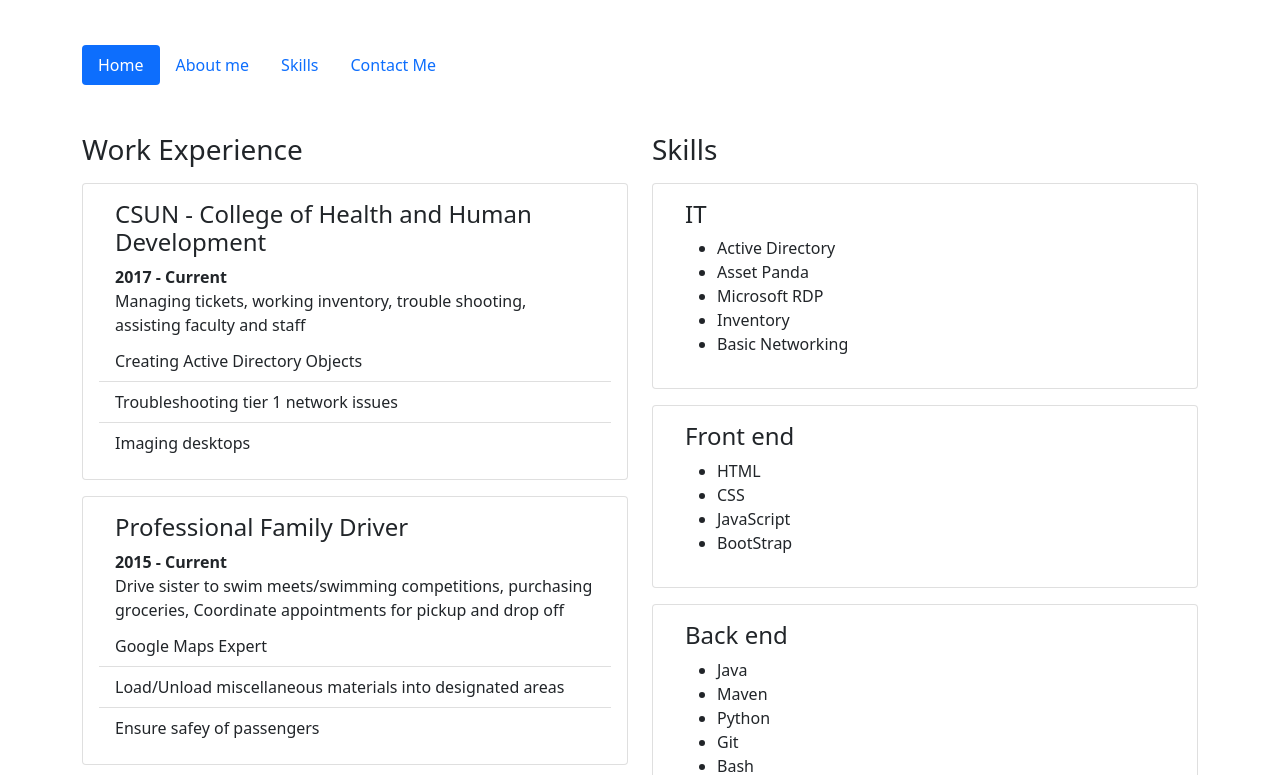
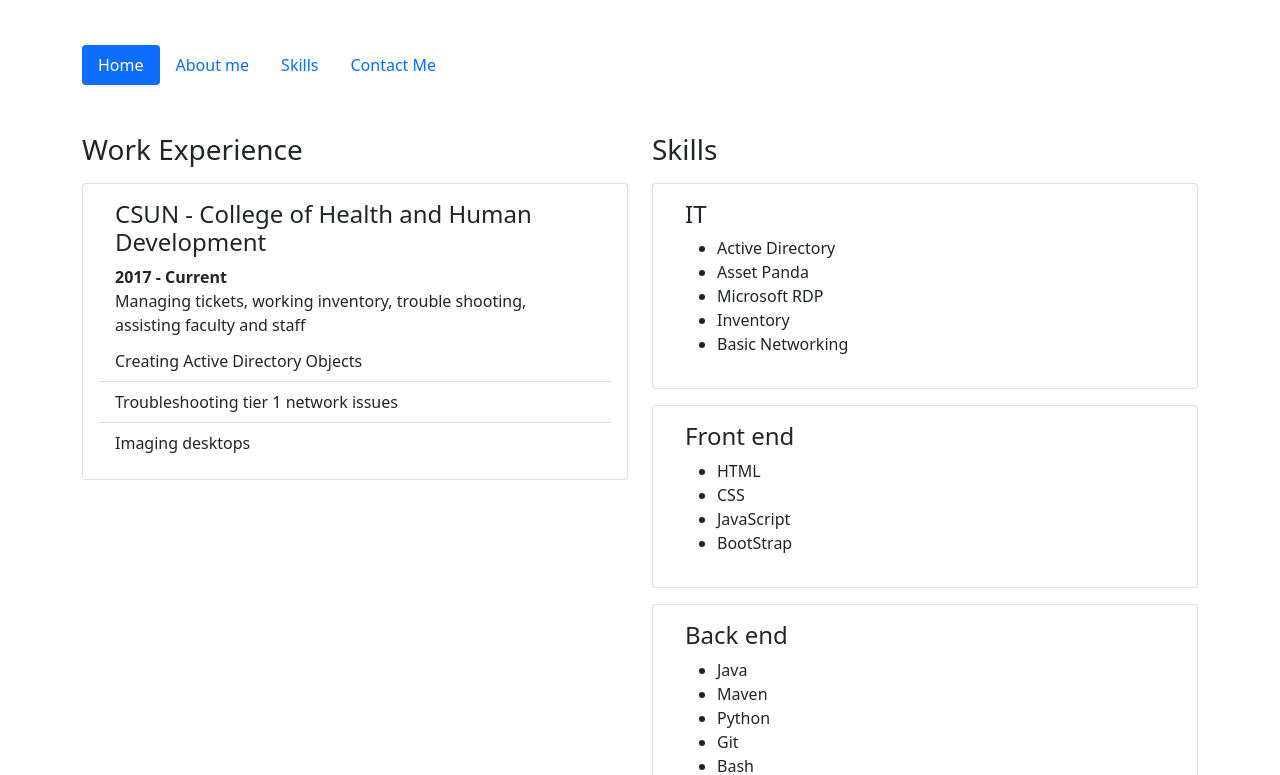
Before and after one commit to rsn93323/rsn93323.github.io, a plain HTML site: page index.html in a window 1280 px wide. Shown: the part 175-950 px from the top of the page. Drawn offline with nearby package versions, Linux system fonts and the light colour scheme.

Commit message:
commented out a work experience

```diff
--- a/index.html
+++ b/index.html
@@ -76,10 +76,10 @@
                     </div>
                 </div>
 
-                <div class="card mb-3">
+                <!-- <div class="card mb-3">
                     <div class="card-body">
                         <div class="mx-3">
-                            <h4>Professional Family Driver</h4>
+                            <h4>Research Assistant</h4>
                             <div><strong> 2015 - Current</strong></div>
                             Drive sister to swim meets/swimming competitions, purchasing groceries, Coordinate appointments for pickup and drop off
                         </div>
@@ -89,7 +89,7 @@
                             <li class="list-group-item">Ensure safey of passengers</li>
                         </ul>
                     </div>
-                </div>
+                </div> -->
 
 
             </div>
```
